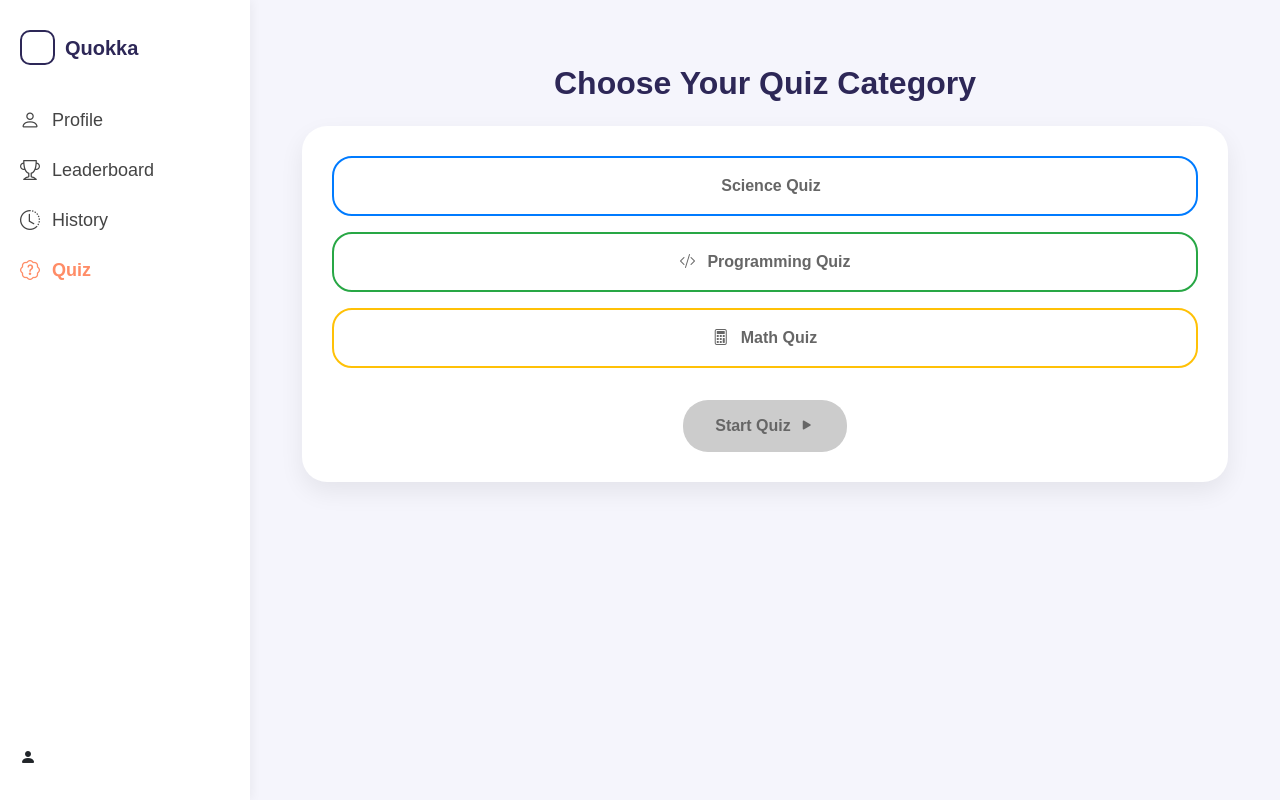
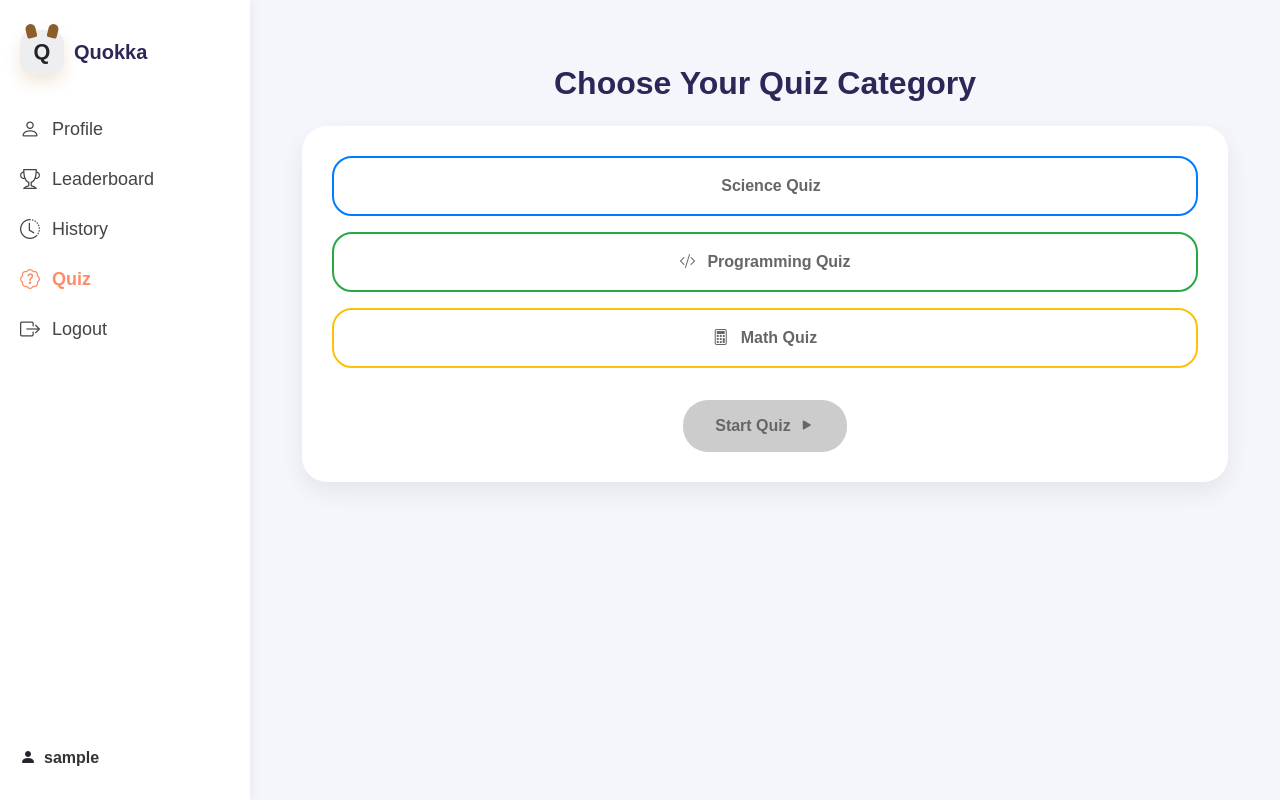
Before and after one commit to krsagn/agile-web-dev, a Flask app: page /quiz in a window 1280 px wide. Run offline with Flask 3, Linux system fonts and the light colour scheme; the visitor is signed in with stand-in values (Sample User, id 1); some libraries are stand-ins or nearby versions.

Commit message:
Feature flask login (#35)
* feat: implement user authentication with Flask-Login and update login/logout functionality

* fix: redirect index route to login instead of rendering index.html

* feat: update brand mark styling and integrate into navigation across multiple templates

* feat: add debug route for session management verification

* refactor: remove debug session route for cleaner code

---------

Co-authored-by: Kristian Agena <agenakristian@gmail.com>

```diff
--- a/app/__init__.py
+++ b/app/__init__.py
@@ -1,7 +1,8 @@
 import os
 
 from dotenv import load_dotenv
-from flask import Flask, session
+from flask import Flask
+from flask_login import LoginManager
 from flask_migrate import Migrate
 from flask_wtf.csrf import CSRFProtect
 
@@ -12,6 +13,9 @@ load_dotenv()
 
 csrf = CSRFProtect()
 migrate = Migrate()
+login_manager = LoginManager()
+login_manager.login_view = "main.login"
+login_manager.login_message_category = "warning"
 
 
 def create_app():
@@ -23,13 +27,18 @@ def create_app():
     sqlalchemy_db.init_app(app)
     migrate.init_app(app, sqlalchemy_db)
     csrf.init_app(app)
+    login_manager.init_app(app)
 
     from .routes import main
     app.register_blueprint(main)
 
-    @app.context_processor
-    def inject_current_user():
-        user = session.get('user')
-        return {'current_user': user}
+    from .db import find_registered_user_by_id
+
+    @login_manager.user_loader
+    def load_user(user_id):
+        try:
+            return find_registered_user_by_id(int(user_id))
+        except (TypeError, ValueError):
+            return None
 
     return app
--- a/app/models.py
+++ b/app/models.py
@@ -1,9 +1,10 @@
 from flask_sqlalchemy import SQLAlchemy
+from flask_login import UserMixin
 
 db = SQLAlchemy()
 
 
-class RegisteredUser(db.Model):
+class RegisteredUser(UserMixin, db.Model):
     __tablename__ = "registered_users"
 
     id = db.Column(db.Integer, primary_key=True, autoincrement=True)
--- a/app/routes.py
+++ b/app/routes.py
@@ -10,6 +10,7 @@ from flask import (
     flash,
     jsonify,
 )
+from flask_login import current_user, login_required, login_user, logout_user
 from google.oauth2 import id_token
 from google.auth.transport import requests as google_requests
 from werkzeug.security import check_password_hash, generate_password_hash
@@ -33,7 +34,7 @@ GOOGLE_CLIENT_ID = os.environ.get("GOOGLE_CLIENT_ID", "")
 
 @main.route('/')
 def index():
-    return render_template('index.html')
+    return redirect(url_for('main.login'))
 
 
 @main.route('/home')
@@ -43,6 +44,9 @@ def test():
 
 @main.route('/login', methods=['GET', 'POST'])
 def login():
+    if current_user.is_authenticated:
+        return redirect(url_for('main.profile'))
+
     if request.method == 'POST':
         identifier = request.form.get('identifier', '').strip()
         password = request.form.get('password', '')
@@ -56,15 +60,22 @@ def login():
             flash('Invalid username/email or password.', 'danger')
             return render_template('login.html'), 401
 
-        session['user'] = {
-            'id': user['id'],
-            'username': user['username'],
-            'email': user['email'],
-        }
+        login_user(user, remember=bool(request.form.get("remember")))
         flash('Logged in successfully.', 'success')
+        next_page = request.form.get('next') or request.args.get('next')
+        if next_page and next_page.startswith('/') and not next_page.startswith('//'):
+            return redirect(next_page)
         return redirect(url_for('main.profile'))
 
     return render_template("login.html", google_client_id=GOOGLE_CLIENT_ID)
+
+
+@main.route('/logout')
+@login_required
+def logout():
+    logout_user()
+    flash('Logged out successfully.', 'success')
+    return redirect(url_for('main.login'))
 
 
 @main.route('/register', methods=['GET', 'POST'])
@@ -138,6 +149,7 @@ def leaderboard():
 
 
 @main.route('/history')
+@login_required
 def history():
     return render_template('history.html')
 
@@ -211,10 +223,9 @@ def submit_quiz():
         )
 
     # Persist to DB if user is logged in
-    user = session.get("user")
-    if user:
+    if current_user.is_authenticated:
         result = QuizResult(
-            user_id=user["id"],
+            user_id=current_user.id,
             category=category or "General",
             score=correct_count,
             total=len(quizzes),
@@ -238,17 +249,12 @@ def submit_quiz():
 
 
 @main.route('/profile')
+@login_required
 def profile():
-    session_user = session.get('user')
-
-    if not session_user:
-        flash('Please log in first.', 'warning')
-        return redirect(url_for('main.login'))
-
-    user = find_registered_user_by_id(session_user['id'])
+    user = find_registered_user_by_id(current_user.id)
 
     if user is None:
-        session.clear()
+        logout_user()
         flash('User account not found. Please log in again.', 'warning')
         return redirect(url_for('main.login'))
 
--- a/app/static/css/register.css
+++ b/app/static/css/register.css
@@ -81,8 +81,9 @@ body {
 
 .brand-stack {
   display: flex;
-  flex-direction: column;
+  flex-direction: row;
   align-items: center;
+  justify-content: center;
   gap: 1rem;
 }
 
--- a/app/static/css/userProfile.css
+++ b/app/static/css/userProfile.css
@@ -23,15 +23,45 @@ body {
 .logo-section {
   display: flex;
   align-items: center;
+  gap: 10px;
   margin-bottom: 40px;
 }
 
-.logo-box {
+.brand-mark {
   width: 35px;
   height: 35px;
-  border: 2px solid #2d2757;
-  border-radius: 10px;
-  margin-right: 10px;
+  border-radius: 12px 12px 14px 10px;
+  display: inline-flex;
+  align-items: center;
+  justify-content: center;
+  background: linear-gradient(145deg, #f6cf86, #ffefb6);
+  color: #5c3c16;
+  font-size: 1rem;
+  font-weight: 900;
+  box-shadow: 0 8px 16px rgba(178, 119, 46, 0.18);
+  position: relative;
+  flex: 0 0 auto;
+}
+
+.brand-mark::before,
+.brand-mark::after {
+  content: "";
+  position: absolute;
+  top: -6px;
+  width: 10px;
+  height: 14px;
+  border-radius: 10px 10px 4px 4px;
+  background: #8b5e2b;
+}
+
+.brand-mark::before {
+  left: 6px;
+  transform: rotate(-14deg);
+}
+
+.brand-mark::after {
+  right: 6px;
+  transform: rotate(14deg);
 }
 
 .logo-text {
--- a/app/templates/index.html
+++ b/app/templates/index.html
@@ -32,7 +32,8 @@
     <nav class="navbar navbar-expand-lg navbar-light bg-white border-bottom">
       <div class="container">
         <a class="navbar-brand fw-bold" href="{{ url_for('main.index') }}">
-          <i class="bi bi-lightning-charge-fill text-warning me-1"></i>Quokka
+          <span class="brand-mark" aria-hidden="true">Q</span>
+          <span>Quokka</span>
         </a>
       </div>
     </nav>
--- a/app/templates/layout.html
+++ b/app/templates/layout.html
@@ -17,7 +17,7 @@
         <div class="sidebar">
             <div>
                 <div class="logo-section">
-                    <div class="logo-box"></div>
+                    <span class="brand-mark" aria-hidden="true">Q</span>
                     <div class="logo-text">Quokka</div>
                 </div>
 
@@ -42,6 +42,13 @@
                             <i class="bi bi-patch-question"></i>Quiz
                         </a>
                     </li>
+                    {% if current_user.is_authenticated %}
+                    <li>
+                        <a href="{{ url_for('main.logout') }}">
+                            <i class="bi bi-box-arrow-right"></i>Logout
+                        </a>
+                    </li>
+                    {% endif %}
                 </ul>
             </div>
 
@@ -50,7 +57,7 @@
                     <i class="bi bi-person-fill"></i>
                 </div>
                 <div class="profile-name-small">
-                    {{ current_user.username if current_user else '' }}
+                    {{ current_user.username if current_user.is_authenticated else '' }}
                 </div>
             </div>
         </div>
--- a/app/templates/login.html
+++ b/app/templates/login.html
@@ -126,6 +126,9 @@
 
                   <form class="login-form" action="{{ url_for('main.login') }}" method="post">
                     <input type="hidden" name="csrf_token" value="{{ csrf_token() }}">
+                    {% if request.args.get('next') %}
+                      <input type="hidden" name="next" value="{{ request.args.get('next') }}">
+                    {% endif %}
                     <div class="mb-3">
                       <label class="form-label" for="identifier">Username or email</label>
                       <div class="input-group input-shell">
@@ -180,7 +183,8 @@
                         <input
                           class="form-check-input"
                           type="checkbox"
-                          value=""
+                          name="remember"
+                          value="yes"
                           id="rememberMe"
                         />
                         <label class="form-check-label" for="rememberMe">
--- a/app/templates/test-page.html
+++ b/app/templates/test-page.html
@@ -38,7 +38,8 @@
     <nav class="navbar navbar-expand-lg navbar-light bg-white border-bottom">
       <div class="container">
         <a class="navbar-brand fw-bold" href="{{ url_for('main.index') }}">
-          <i class="bi bi-lightning-charge-fill text-warning me-1"></i>Quokka
+          <span class="brand-mark" aria-hidden="true">Q</span>
+          <span>Quokka</span>
         </a>
       </div>
     </nav>
--- a/requirements.txt
+++ b/requirements.txt
@@ -2,6 +2,7 @@ alembic==1.18.4
 blinker==1.9.0
 click==8.3.3
 Flask==3.1.3
+Flask-Login==0.6.3
 Flask-Migrate==4.1.0
 Flask-SQLAlchemy==3.1.1
 Flask-WTF==1.3.0
```
Also changed, not shown: app/static/css/main.css (+41 -0 lines), app/templates/register.html (+3 -5 lines), app/templates/terms.html (+43 -1 lines).
